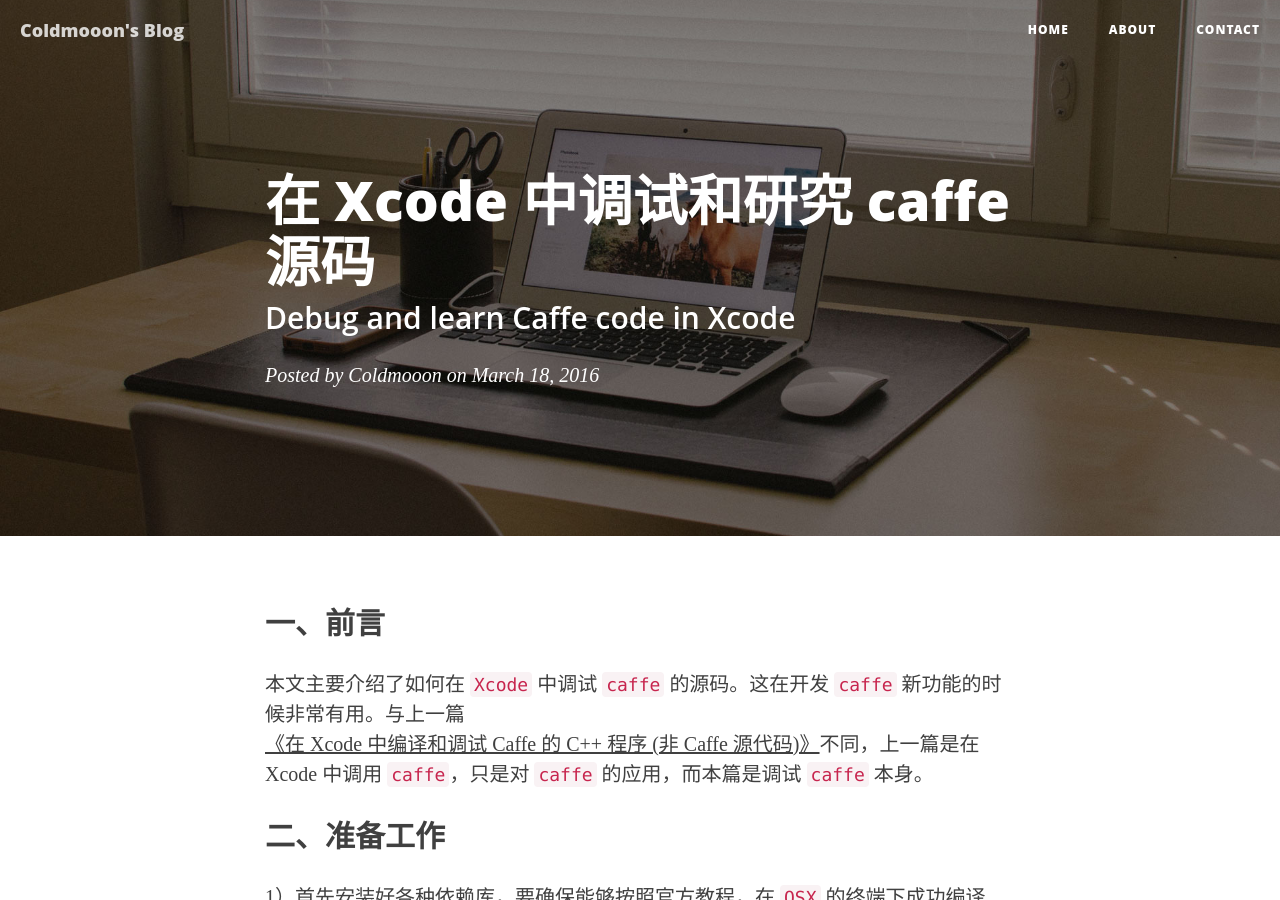
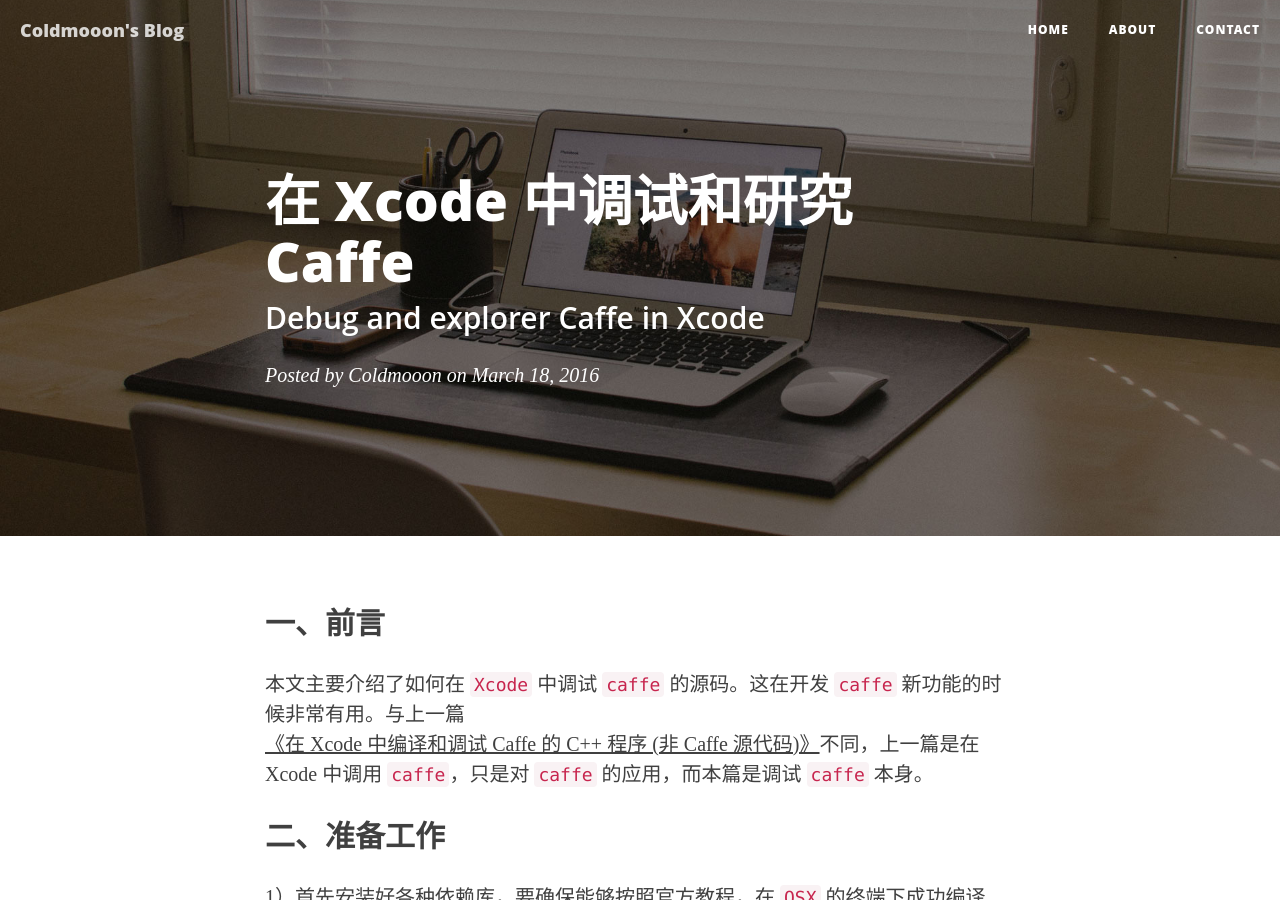
Before and after one commit to Coldmooon/coldmooon.github.io, a Jekyll site: the page built from _posts/2016-03-18-debug_and_learn_caffe.markdown, in a window 1280 px wide and 900 px high. Built offline with Jekyll 4.4.1, drawn with Linux system fonts in a browser that asks for light colours; nearby versions of some CDN libraries; comment, search, counter and statistics services are not loaded.

Commit message:
Update title in debug caffe in xcode

```diff
--- a/_posts/2016-03-18-debug_and_learn_caffe.markdown
+++ b/_posts/2016-03-18-debug_and_learn_caffe.markdown
@@ -1,7 +1,7 @@
 ---
 layout:     post
-title:      "在 Xcode 中调试和研究 caffe 源码"
-subtitle:   "Debug and learn Caffe code in Xcode"
+title:      "在 Xcode 中调试和研究 Caffe"
+subtitle:   "Debug and explorer Caffe in Xcode"
 date:       2016-03-18 13:15:00
 author:     "Coldmooon"
 header-img: "img/home-bg.jpg"
```
